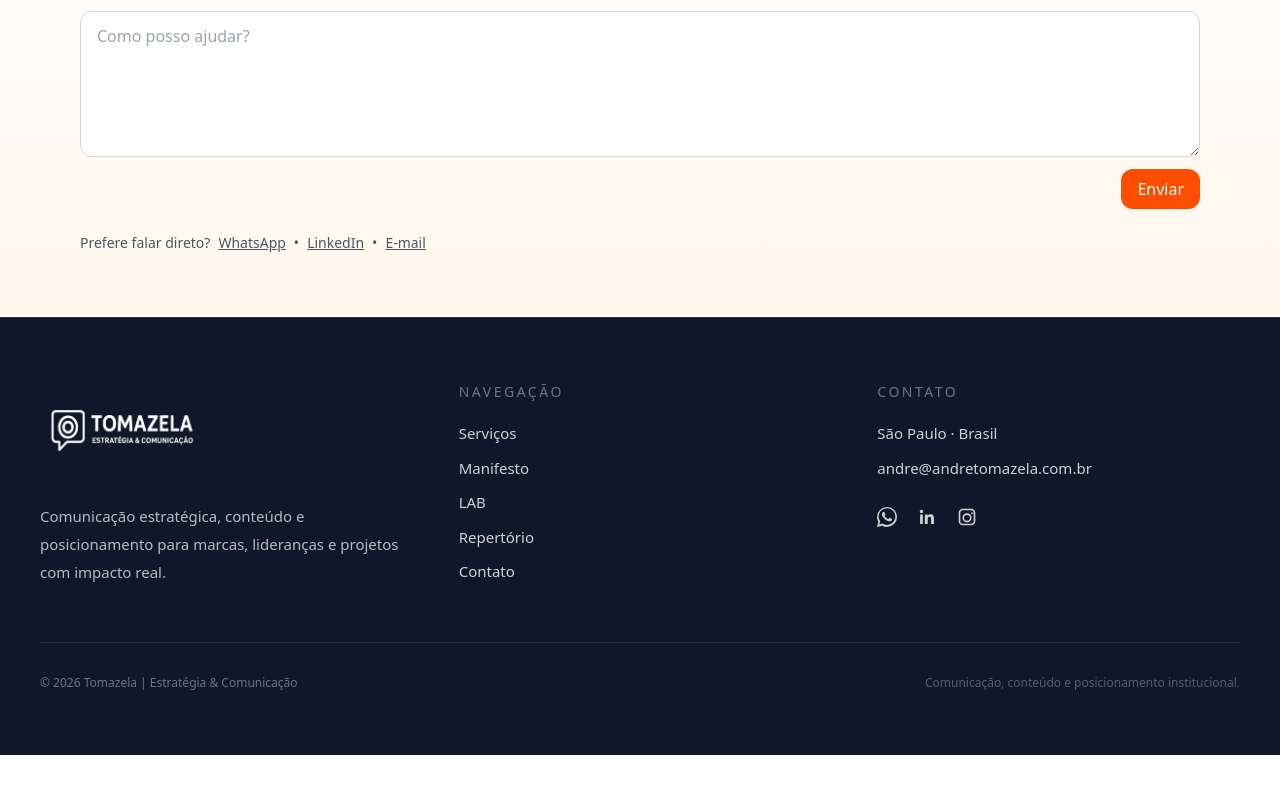
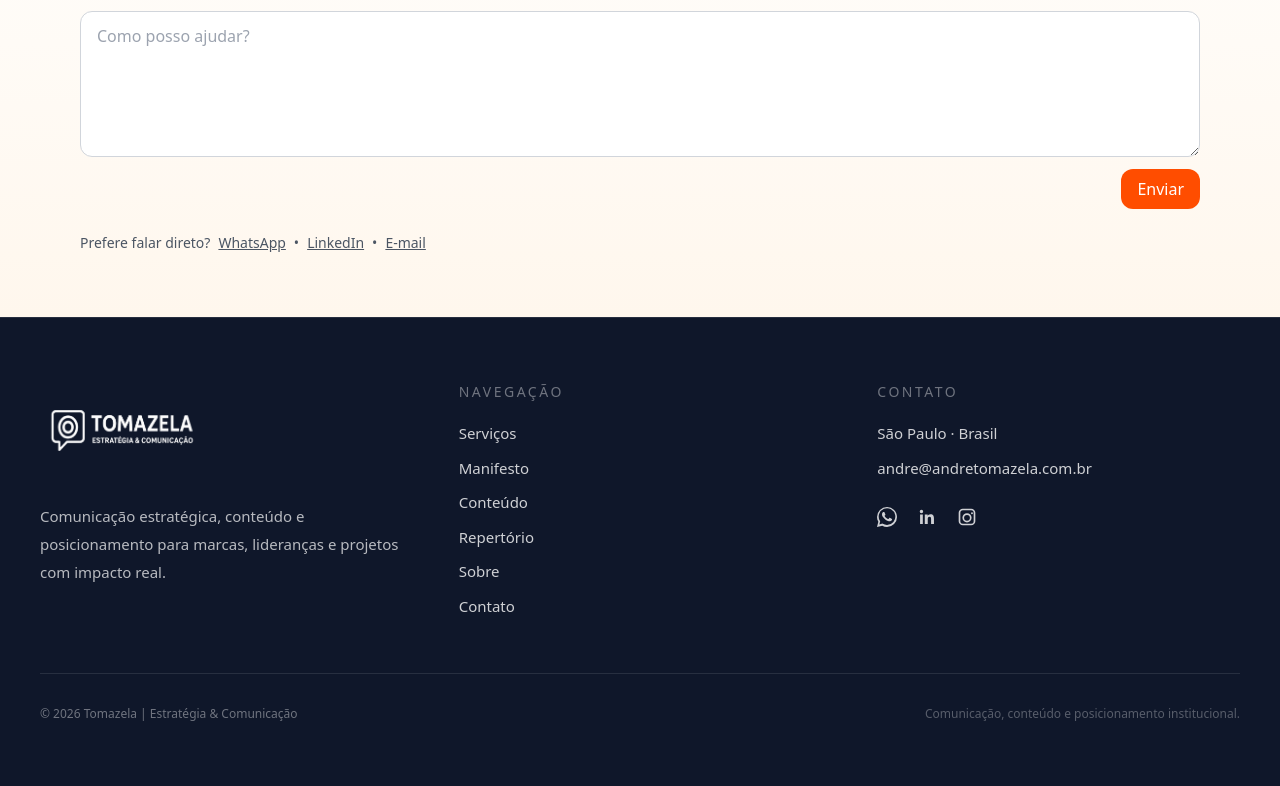
Before and after one commit to andretomazela-dev/integrado, a Next.js app: page / in a window 1280 px wide. Shown: the part 3202-3988 px from the top of the page. Before the commit the page ends 3957 px from the top, so only its background shows below. Built offline with nearby package versions, Linux system fonts and the light colour scheme.

Commit message:
Update Footer.jsx

```diff
--- a/components/Footer.jsx
+++ b/components/Footer.jsx
@@ -95,7 +95,7 @@ export default function Footer() {
                 href="/conteudo"
                 className="text-white/80 hover:text-[#FF4D00] transition"
               >
-                LAB
+                Conteúdo
               </Link>
 
               <Link
@@ -103,6 +103,13 @@ export default function Footer() {
                 className="text-white/80 hover:text-[#FF4D00] transition"
               >
                 Repertório
+              </Link>
+
+              <Link
+                href="/#sobre"
+                className="text-white/80 hover:text-[#FF4D00] transition"
+              >
+                Sobre
               </Link>
 
               <a
```
